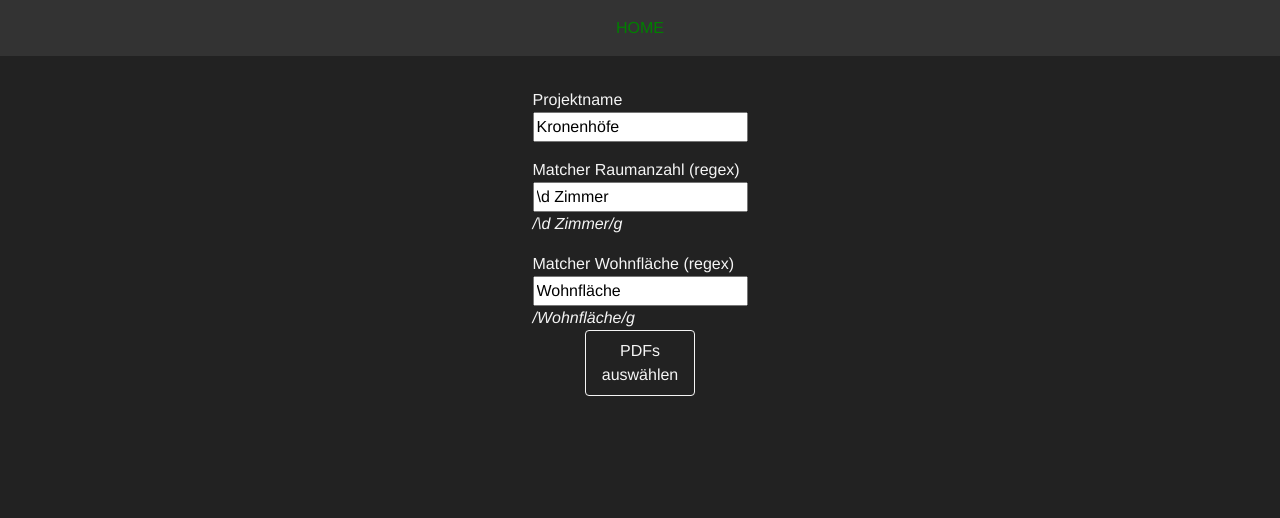
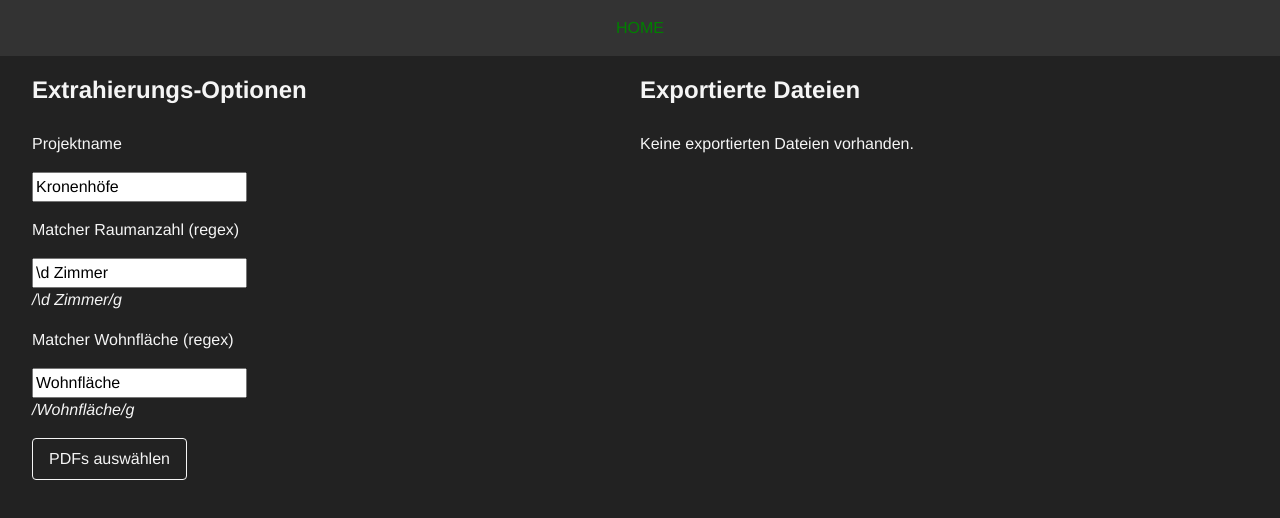
Before and after one commit to Schoude/pdf-extractor, a Vue app: page / in a window 1280 px wide. Shown: the top 518 px of the page. Built offline with nearby package versions, Linux system fonts and the light colour scheme; no server answers.

Commit message:
[ ADD ] fetch all exported files

```diff
--- a/src/pages/Home.vue
+++ b/src/pages/Home.vue
@@ -1,5 +1,7 @@
 <template lang="pug">
 section.home
+  .col
+    h2 Extrahierungs-Optionen
     .container
       .form-field
         label(for='project-name') Projektname
@@ -26,13 +28,16 @@ section.home
         )
         span
           i /{{ sizeMatcher }}/g
-  .container
+    .container.container__select
       button(@click.prevent()='openDirectoryHandle') PDFs auswählen
       .container(v-if='loadedFiles.length > 0')
         div(v-for='filename of loadedFiles') {{ filename }}
-
     .container(v-if='files.length > 0')
       button(@click.prevent='postData') PDFs abschicken
+  .col
+    h2 Exportierte Dateien
+    div(v-if='exportedFiles.length === 0') Keine exportierten Dateien vorhanden.
+    .div(v-else, v-for='file of exportedFiles') {{ file }}
 </template>
 
 <script lang="ts">
@@ -41,12 +46,18 @@ import Axios from 'axios';
 
 export default defineComponent({
   name: 'Home',
-  setup: () => {
+  setup() {
     const projectName = ref('Kronenhöfe');
     const roomMatcher = ref('\\d Zimmer');
     const sizeMatcher = ref('Wohnfläche');
     const loadedFiles = ref([]);
     const files: Ref<File[]> = ref([]);
+    const exportedFiles = ref([]);
+
+    async function fetchExportedFiles() {
+      const res = await Axios.get('http://localhost:4000/export');
+      exportedFiles.value = res.data.files ?? [];
+    }
 
     async function openDirectoryHandle() {
       // @ts-ignore new Chrome File System API
@@ -78,13 +89,19 @@ export default defineComponent({
       formData.append('roomMatcher', roomMatcher.value);
       formData.append('sizeMatcher', sizeMatcher.value);
 
-      console.log(Array.from(formData.entries()));
-      await Axios.post('http://localhost:4000/pdf', formData, {
+      try {
+        const res = await Axios.post('http://localhost:4000/pdf', formData, {
           headers: {
             'Content-Type': 'multipart/form-data',
           },
         });
+        if (res.status === 200) fetchExportedFiles();
+      } catch (error) {
+        console.log(error);
       }
+    }
+
+    fetchExportedFiles();
 
     return {
       projectName,
@@ -94,6 +111,7 @@ export default defineComponent({
       loadedFiles,
       files,
       postData,
+      exportedFiles,
     };
   },
 });
@@ -101,15 +119,26 @@ export default defineComponent({
 
 <style lang="scss" scoped>
 section {
-  margin-top: 2em;
+  display: grid;
+  grid-template-columns: 1fr 1fr;
+  padding: 1em 2em;
 }
 
-.container {
-  margin: 0 auto;
-  width: min-content;
+.col {
+  h2 {
+    margin-bottom: 1em;
+  }
+}
+
+.container__select {
+  margin-bottom: 1em;
+  display: flex;
+  gap: 1em;
 }
 
 .form-field {
+  margin-bottom: 1em;
+
   & + .form-field {
     margin-top: 1em;
   }
@@ -118,5 +147,9 @@ section {
   input {
     display: block;
   }
+
+  label {
+    margin-bottom: 1em;
+  }
 }
 </style>
```
Also changed, not shown: 1 other file (tests, documents, lock files or other folders). Lines whose indentation alone changed are shown as unchanged.
